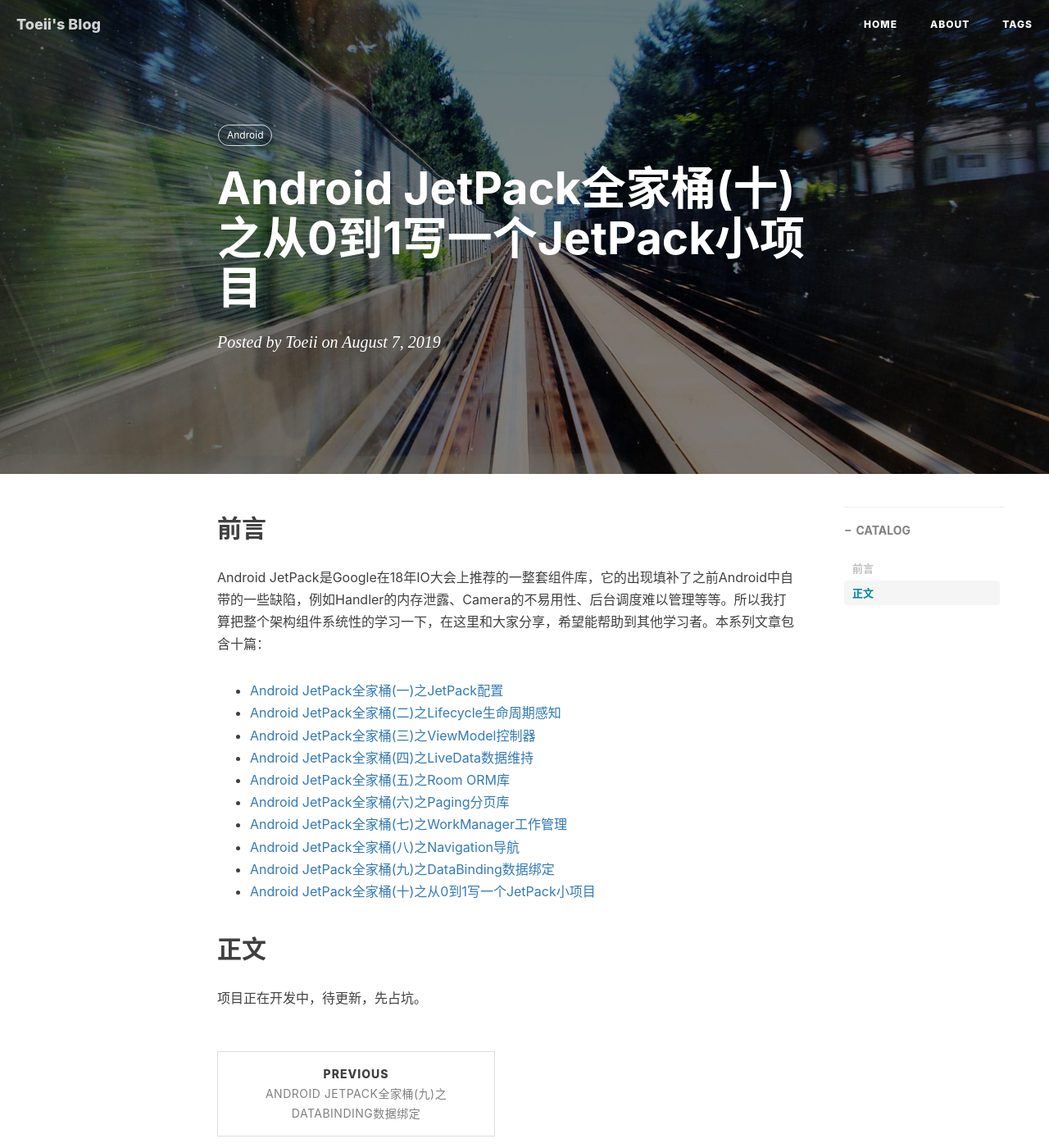
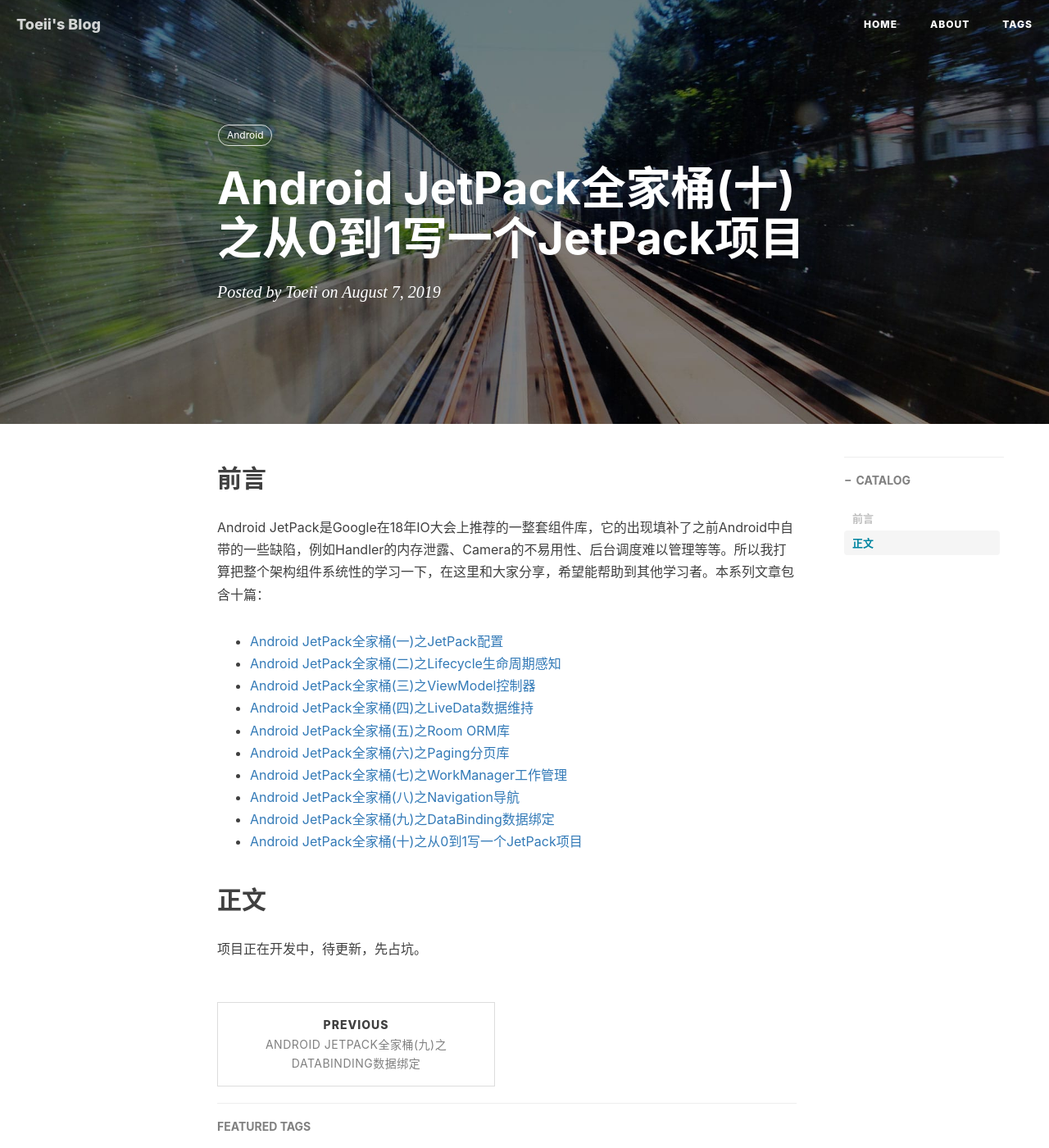
Before and after one commit to toeii/toeii.github.io, a Jekyll site: the page built from _posts/2019-08-07-Android JetPack全家桶(十)之从0到1写一个JetPack项目.md, in a window 1280 px wide and 1400 px high. Shown: the whole window at 82% size. Built offline with Jekyll 4.4.1, drawn with Linux system fonts in a browser that asks for light colours; nearby versions of some CDN libraries; comment, search, counter and statistics services are not loaded.

Commit message:
update post title

```diff
--- a/_posts/2019-08-07-Android JetPack全家桶(十)之从0到1写一个JetPack小项目.md
+++ b/_posts/2019-08-07-Android JetPack全家桶(十)之从0到1写一个JetPack项目.md
@@ -1,6 +1,6 @@
 ---
 layout:     post
-title:      Android JetPack全家桶(十)之从0到1写一个JetPack小项目
+title:      Android JetPack全家桶(十)之从0到1写一个JetPack项目
 subtitle:    ""
 date:       2019-08-07
 author:     Toeii
@@ -24,7 +24,7 @@ Android JetPack是Google在18年IO大会上推荐的一整套组件库，它的
 - [Android JetPack全家桶(七)之WorkManager工作管理](https://toeii.github.io/2019/08/01/Android-JetPack%E5%85%A8%E5%AE%B6%E6%A1%B6(%E4%B8%83)%E4%B9%8BWorkManager%E5%B7%A5%E4%BD%9C%E7%AE%A1%E7%90%86/)<br />
 - [Android JetPack全家桶(八)之Navigation导航](https://toeii.github.io/2019/08/06/Android-JetPack%E5%85%A8%E5%AE%B6%E6%A1%B6(%E5%85%AB)%E4%B9%8BNavigation%E5%AF%BC%E8%88%AA/)<br />
 - [Android JetPack全家桶(九)之DataBinding数据绑定](https://toeii.github.io/2019/08/07/Android-JetPack%E5%85%A8%E5%AE%B6%E6%A1%B6(%E4%B9%9D)%E4%B9%8BDataBinding%E6%95%B0%E6%8D%AE%E7%BB%91%E5%AE%9A/)<br />
-- [Android JetPack全家桶(十)之从0到1写一个JetPack小项目](https://toeii.github.io/2019/08/07/Android-JetPack%E5%85%A8%E5%AE%B6%E6%A1%B6(%E5%8D%81)%E4%B9%8B%E4%BB%8E0%E5%88%B01%E5%86%99%E4%B8%80%E4%B8%AAJetPack%E5%B0%8F%E9%A1%B9%E7%9B%AE/)<br />
+- [Android JetPack全家桶(十)之从0到1写一个JetPack项目](https://toeii.github.io/2019/08/07/Android-JetPack%E5%85%A8%E5%AE%B6%E6%A1%B6(%E5%8D%81)%E4%B9%8B%E4%BB%8E0%E5%88%B01%E5%86%99%E4%B8%80%E4%B8%AAJetPack%E5%B0%8F%E9%A1%B9%E7%9B%AE/)<br />
 
 
 ## 正文
```
